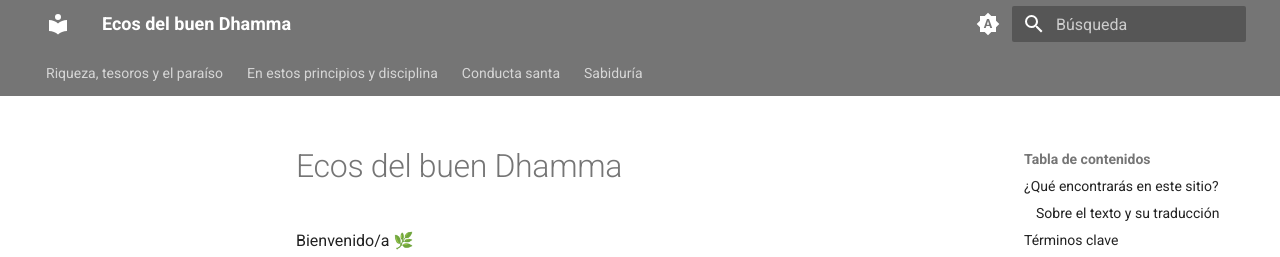
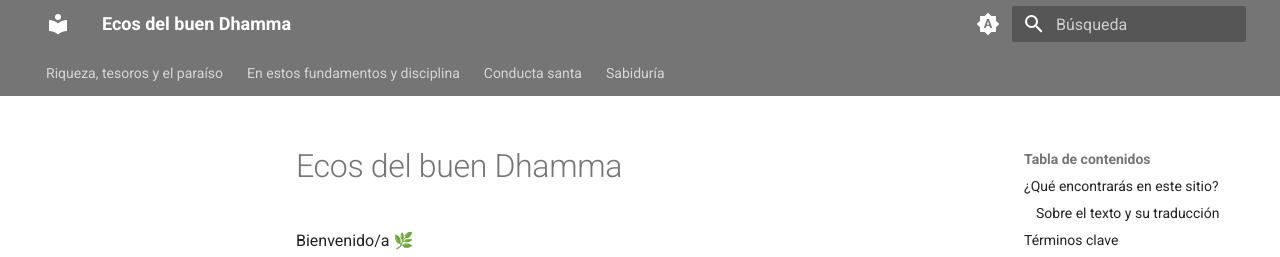
Before and after one commit to mjaviem/suttas-spanish, an MkDocs documentation site: the page built from docs/index.md, in a window 1280 px wide and 900 px high. Shown: the top 257 px of the window. Built offline with MkDocs 1.6.1 and Material for MkDocs 9.7.7, drawn with Linux system fonts in a browser that asks for light colours; some of the changed lines change nothing that is shown.

Commit message:
Update index page

```diff
--- a/mkdocs.yml
+++ b/mkdocs.yml
@@ -57,7 +57,7 @@
       - AN 5.245 Dutiyaduccaritasutta – Discurso segundo sobre la mala conducta: AN-5.245.md
       - AN 5.35 Dānānisaṁsasutta – Discurso sobre las ventajas de regalar: AN-5.35.md
       - AN 8.33 Dānavatthusutta – Discurso sobre los sustratos de regalar: AN-8.33.md
-  - En estos principios y disciplina:
+  - En estos fundamentos y disciplina:
       - AN 10.66 Dutiyasukhasutta – Discurso segundo sobre la satisfacción: AN-10.66.md
       - SN 39.16 Dukkarasutta – Discurso sobre lo difícil de conseguir: SN-39.16.md
       - AN 3.55 Nibbutasutta – Discurso sobre lo disipado: AN-3.55.md
@@ -74,7 +74,7 @@
       - AN 2.64 (Sukhavagga): AN-2.64.md # – Capítulo de la satisfacción
       - SN 45.39 Paṭhamabrahmacariyasutta – Discurso primero sobre la conducta santa: SN-45.39.md
       - SN 45.40 Dutiyabrahmacariyasutta – Discurso segundo sobre la conducta santa: SN-45.40.md
-      - SN 45.22 Akusaladhammasutta – Discurso sobre lo perjudicial: SN-45.22.md
+      - SN 45.22 Akusaladhammasutta – Discurso sobre lo que no hace bien: SN-45.22.md
       - SN 45.8 Vibhaṅgasutta — Discurso sobre el análisis: SN-45.8.md
       - AN 2.65 (Sukhavagga): AN-2.65.md # – Capítulo de la satisfacción
       - AN 1.87 (Pamādādivagga): AN-1.87.md # – Capítulo de la negligencia
@@ -89,7 +89,7 @@
       - AN 5.57 Abhiṇhapaccavekkhitabbaṭhānasutta – Discurso sobre las situaciones para reflexión habitual: AN-5.57.md
       - AN 5.113 Sammāsamādhisutta – Discurso sobre la compostura cabal: AN-5.113.md
       - SN 56.1 Samādhisutta – Discurso sobre la compostura: SN-56.1.md
-      - SN 54.1 Ekadhammasutta – Discurso sobre una cuestión: SN-54.1.md
+      - SN 54.1 Ekadhammasutta – Discurso sobre un fundamento: SN-54.1.md
       - SN 56.7 Vitakkasutta – Discurso sobre el propósito: SN-56.7.md
   - Sabiduría:
       - SN 56.27 Tathasutta – Discurso sobre lo auténtico: SN-56.27.md
```
